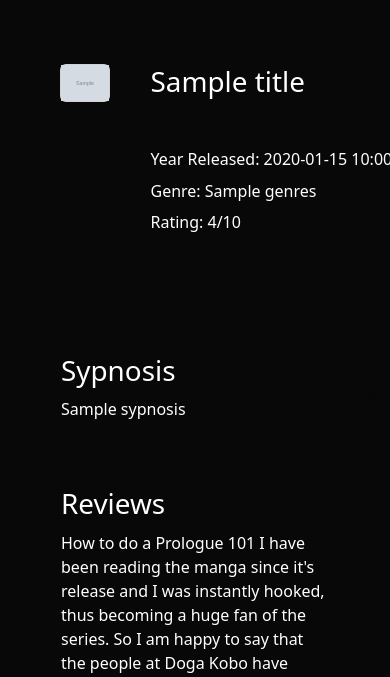
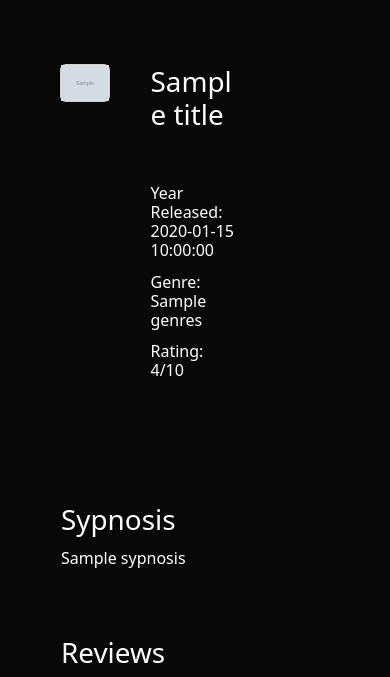
Before and after one commit to rayyan35p/bingeworthy, a Flask app: template project/templates/showinfo.html in a window 390 px wide; the page is wider, and only the part inside the window is pictured. Shown: the part 56-733 px from the top of that part. Run offline with Flask 3, Linux system fonts and the light colour scheme; the template is opened without the code that fills it: most values are stand-ins (such as "Sample title", 1, 10 or a date in 2020); grey boxes marked "Sample" are stand-in pictures.

Commit message:
fixed html pages

```diff
--- a/project/templates/showinfo.html
+++ b/project/templates/showinfo.html
@@ -9,7 +9,7 @@
 <div class="container-fluid">
     <div class="row p-5">
         <!--image card-->
-        <div class="col-3 mt-3">
+        <div class="col-3 col-lg-3 mt-3">
             <div class="card">
                 <img src={{poster}} alt="poster" class="">
             </div>
@@ -17,7 +17,7 @@
         </div>
         <!-- info card-->
         <div class="col-6">
-            <div class="card" style="width: 50rem;background-color:rgb(8,8,8); ">
+            <div class="card" style="background-color:rgb(8,8,8); ">
                 <div class="card-body text-white">
                   <h1 class="card-title h1">{{title}}</h1>
                   <h6 class="card-subtitle mb-2 pt-5">Year Released: {{released_date}}</h6>
@@ -27,16 +27,16 @@
               </div>
         </div>
         <!--User Controls-->
-        <div class="col-3">
+        <div class="col-sm-12 col-lg-3 text-center">
                 {% if current_user.is_authenticated %}
                 <form class="form-white form-outline mb-4" method="POST" action="/add_movie">
+                    <button type="submit" class="btn btn-outline-light btn-lg px-5 mt-2">Add to Completed Shows</button>
                     <div class="mb-3">
                         <input type="hidden" name="id" value = "{{id}}">
                         <input type="hidden" name="name" value = "{{title}}">
                         <input type="hidden" name="img" value = "{{poster}}">
                         <input type="hidden" name="link" value = "{{link}}">
                     </div>
-                <button type="submit" class="btn btn-outline-light btn-lg px-5">Add to Completed Shows</button>
                 </form>
                 {% endif %}
         </div>
```
Lines whose indentation alone changed are shown as unchanged.
